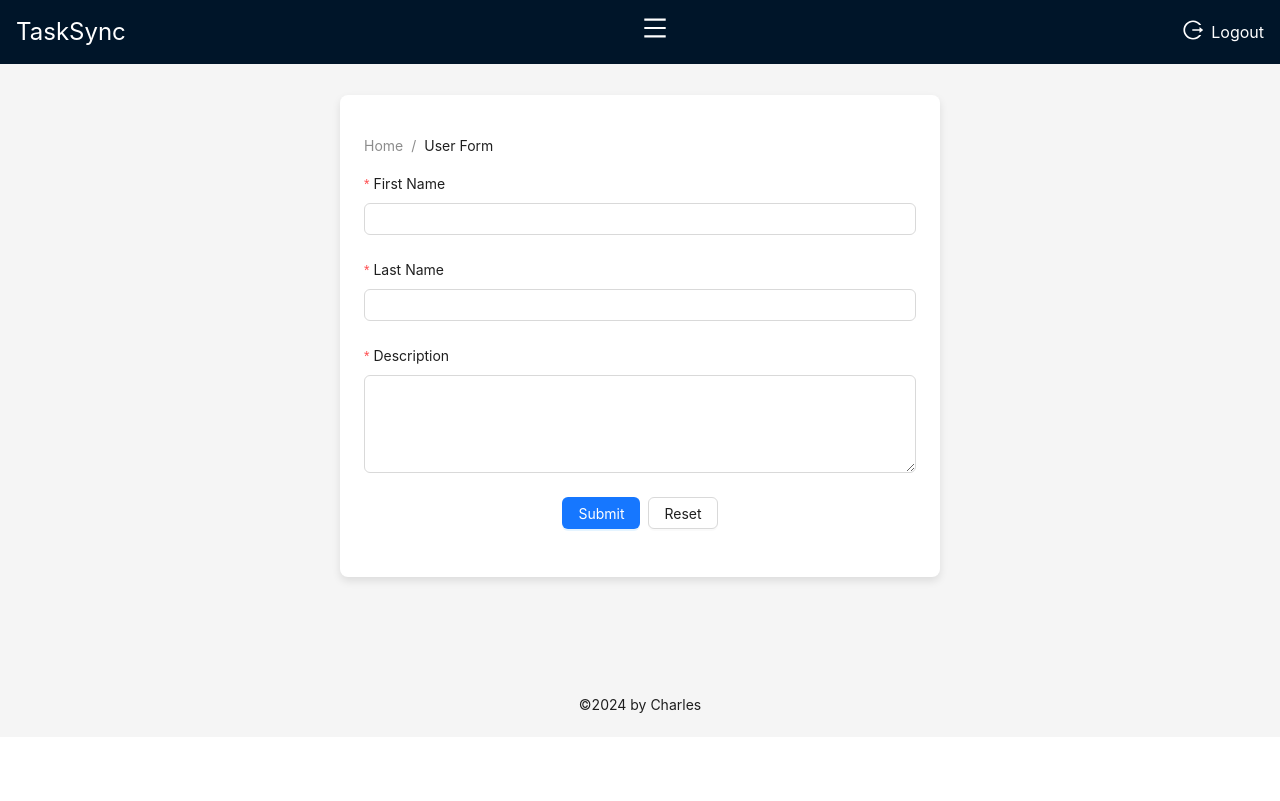
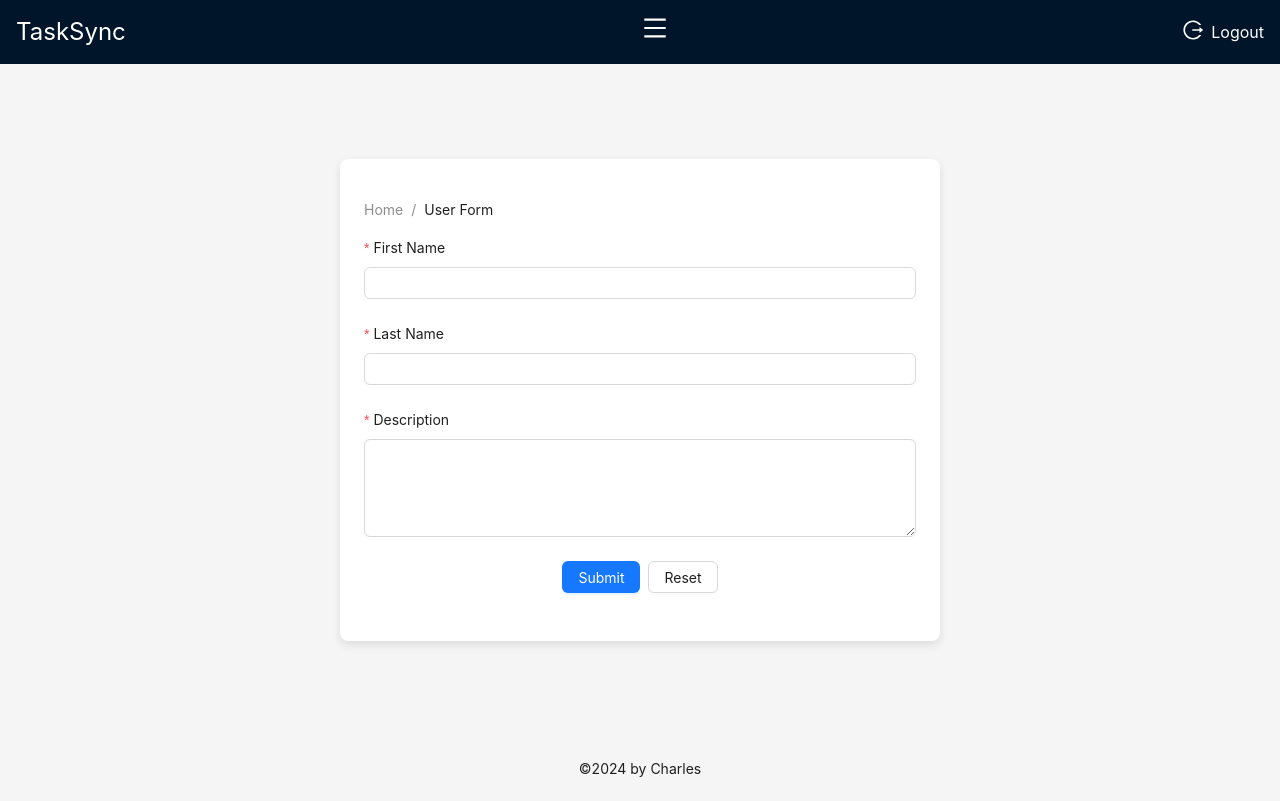
Before and after one commit to Charles-Wambua/tasksync, a React (Create React App) app in the folder frontend/: page /userform in a window 1280 px wide. Built offline with nearby package versions, Linux system fonts and the light colour scheme; no server answers; sample sign-in values are in the browser's storage.

Commit message:
Some more styling on the form

```diff
--- a/frontend/src/component/formm.js
+++ b/frontend/src/component/formm.js
@@ -82,6 +82,7 @@ const UserForm = () => {
           justifyContent: 'center',
           alignItems: 'center',
           minHeight: 'calc(100vh - 128px)',
+          marginTop: '64px',
         }}
       >
         <div
```
